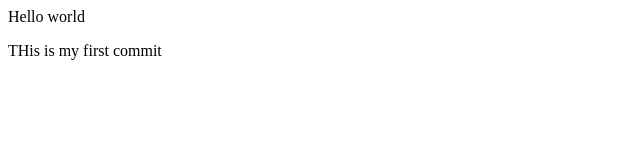
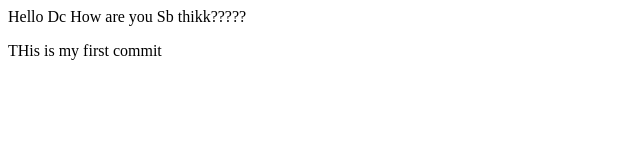
Before and after one commit to firdoush01/Git_test, a plain HTML site: page index.html in a window 1280 px wide. Shown: the whole page, without its empty margins (0-640 px from the left). Drawn offline with Linux system fonts and the light colour scheme.

Commit message:
Update index.html

```diff
--- a/index.html
+++ b/index.html
@@ -6,7 +6,12 @@
     <title>Document</title>
 </head>
 <body>
-    Hello world
+    Hello Dc
+
+    How are you
+
+
+    Sb thikk?????
     <p>THis is my first commit</p>
 
 </body>
```
